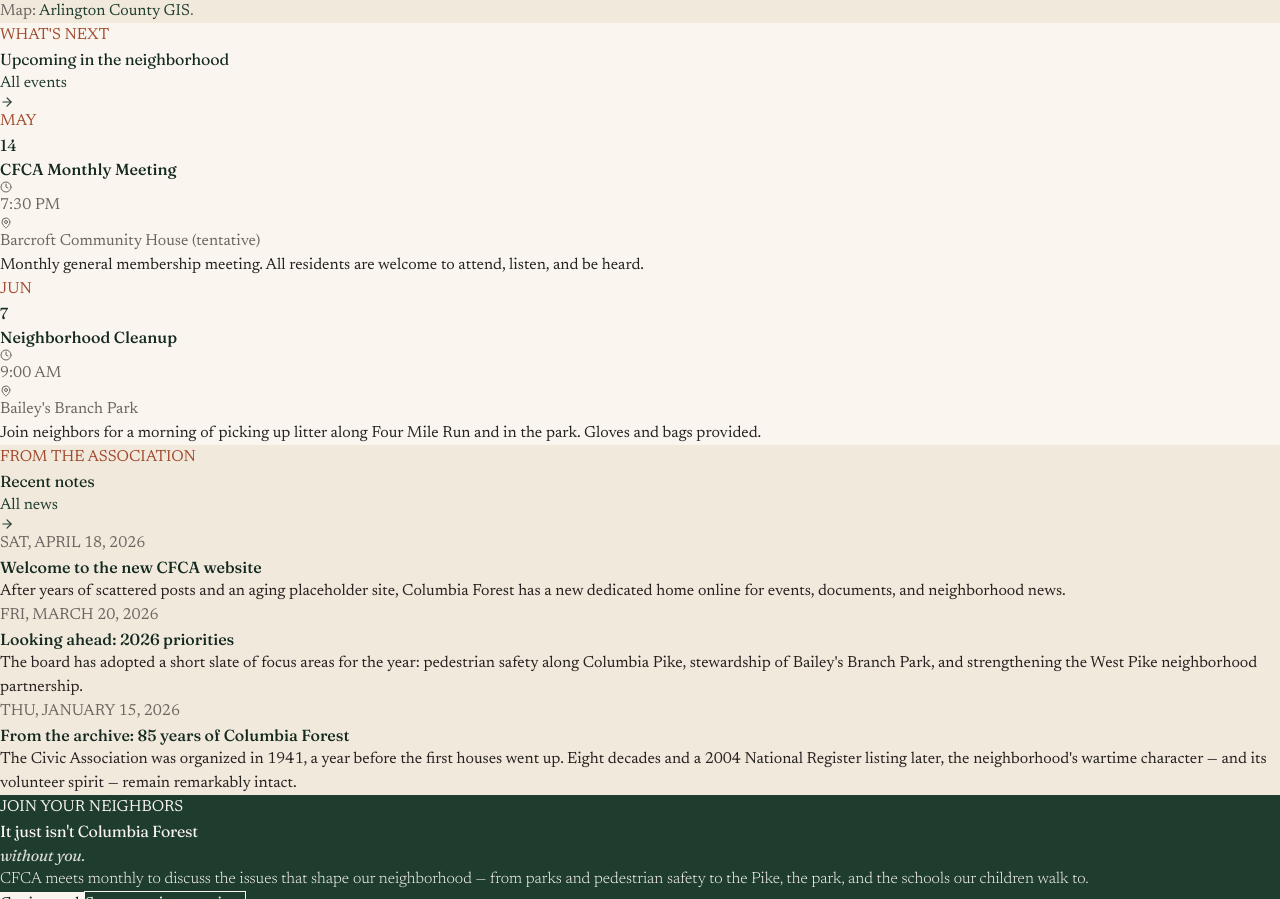
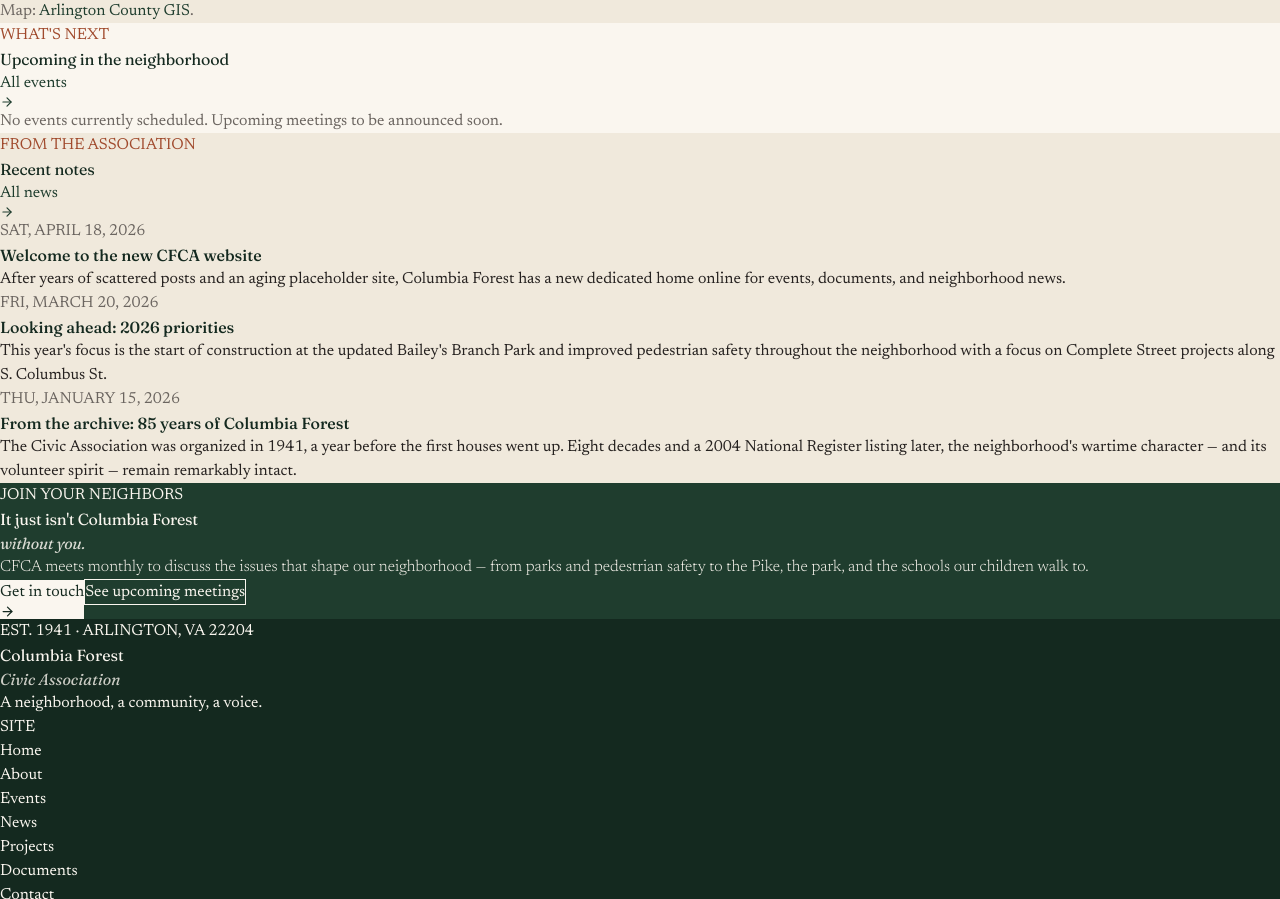
Before and after one commit to jfsubs/columbia-forest, a React (Vite) app: page / in a window 1280 px wide. Shown: the part 848-1747 px from the top of the page. Built offline with nearby package versions, Linux system fonts and the light colour scheme.

Commit message:
Correct map section headline: neighborhood is south of the Pike, on its west end

```diff
--- a/src/App.jsx
+++ b/src/App.jsx
@@ -64,32 +64,7 @@ const OFFICERS = [
   { role: "Secretary", name: "Theresa Flynn", email: "" },
 ];
 
-const EVENTS = [
-  {
-    title: "CFCA Monthly Meeting",
-    date: "2026-05-14",
-    time: "7:30 PM",
-    location: "Barcroft Community House (tentative)",
-    description:
-      "Monthly general membership meeting. All residents are welcome to attend, listen, and be heard.",
-  },
-  {
-    title: "Neighborhood Cleanup",
-    date: "2026-06-07",
-    time: "9:00 AM",
-    location: "Bailey's Branch Park",
-    description:
-      "Join neighbors for a morning of picking up litter along Four Mile Run and in the park. Gloves and bags provided.",
-  },
-  {
-    title: "West Pike Food Truck Party",
-    date: "2026-10-03",
-    time: "5:00 PM",
-    location: "Bailey's Branch Park",
-    description:
-      "Our signature annual event — a West Pike tradition joining Columbia Forest, Barcroft, and Arlington Mill.",
-  },
-];
+const EVENTS = [];
 
 const NEWS = [
   {
@@ -102,7 +77,7 @@ const NEWS = [
     title: "Looking ahead: 2026 priorities",
     date: "2026-03-20",
     excerpt:
-      "The board has adopted a short slate of focus areas for the year: pedestrian safety along Columbia Pike, stewardship of Bailey's Branch Park, and strengthening the West Pike neighborhood partnership.",
+      "This year's focus is the start of construction at the updated Bailey's Branch Park and improved pedestrian safety throughout the neighborhood with a focus on Complete Street projects along S. Columbus St.",
   },
   {
     title: "From the archive: 85 years of Columbia Forest",
@@ -830,7 +805,7 @@ function UpcomingEventsTeaser({ setPage }) {
                 className="italic"
                 style={{ color: COLORS.stone, fontFamily: "Newsreader, serif" }}
               >
-                No events currently scheduled. Check back soon.
+                No events currently scheduled. Upcoming meetings to be announced soon.
               </p>
             )}
             {next.map((e, i) => {
@@ -1040,9 +1015,9 @@ function NeighborhoodMapSection({ setPage }) {
                 letterSpacing: "-0.01em",
               }}
             >
-              A small pocket of Arlington,{" "}
+              A diverse neighborhood in Arlington,{" "}
               <span style={{ fontStyle: "italic", color: COLORS.forest }}>
-                west of the Pike.
+                on the west end of the Pike.
               </span>
             </h2>
             <p
@@ -1635,6 +1610,14 @@ function EventsPage() {
       />
       <div className="max-w-4xl mx-auto px-5 md:px-8 pb-12">
         <div className="border-t" style={{ borderColor: COLORS.line }}>
+          {sorted.length === 0 && (
+            <p
+              className="py-16 text-lg italic text-center"
+              style={{ color: COLORS.stone, fontFamily: "Newsreader, serif" }}
+            >
+              Upcoming meetings to be announced soon.
+            </p>
+          )}
           {sorted.map((e, i) => {
             const d = shortDate(e.date);
             return (
```
